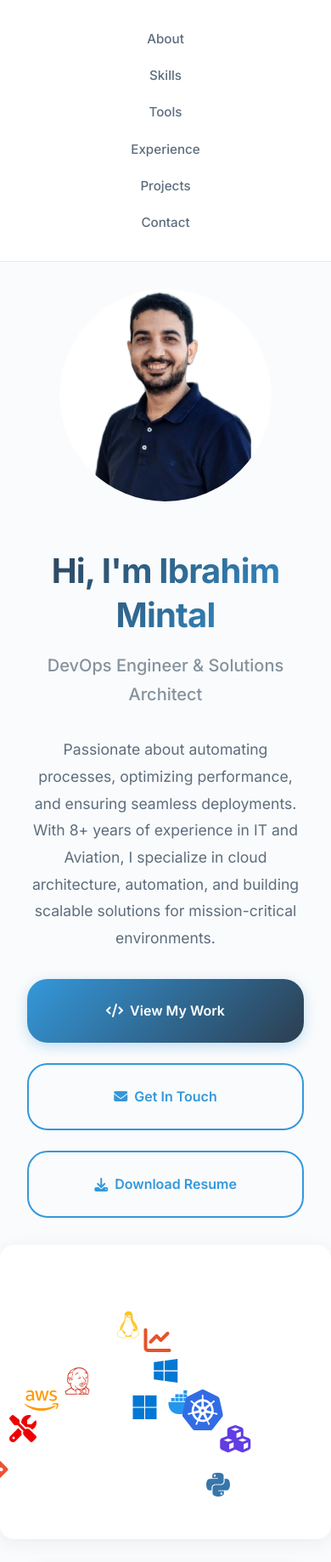
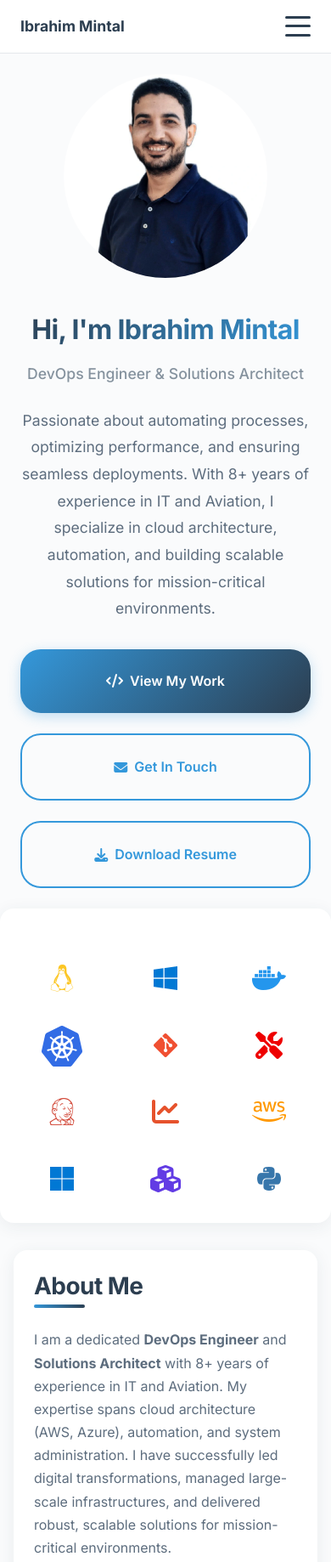
Before and after one commit to ibrahim-mintal/portfolio, a plain HTML site: page index.html in a window 390 px wide. Shown: the top 1838 px of the page at 85% size. Drawn offline with Linux system fonts and the light colour scheme.

Commit message:
make it mobile friendly

```diff
--- /dev/null
+++ b/enhanced_script.js
@@ -0,0 +1,22 @@
+document.addEventListener('DOMContentLoaded', () => {
+  const menuToggle = document.querySelector('.mobile-menu-toggle');
+  const navMenu = document.querySelector('.nav-menu');
+
+  menuToggle.addEventListener('click', () => {
+    const expanded = menuToggle.getAttribute('aria-expanded') === 'true' || false;
+    menuToggle.setAttribute('aria-expanded', !expanded);
+    menuToggle.classList.toggle('active');
+    navMenu.classList.toggle('active');
+  });
+
+  // Close menu when clicking a nav link (for better UX on mobile)
+  navMenu.querySelectorAll('a').forEach(link => {
+    link.addEventListener('click', () => {
+      if (navMenu.classList.contains('active')) {
+        menuToggle.setAttribute('aria-expanded', false);
+        menuToggle.classList.remove('active');
+        navMenu.classList.remove('active');
+      }
+    });
+  });
+});
--- a/enhanced_style.css
+++ b/enhanced_style.css
@@ -130,6 +130,61 @@ nav {
   transition: all 0.3s ease;
 }
 
+.nav-container {
+  max-width: 1200px;
+  margin: 0 auto;
+  display: flex;
+  justify-content: space-between;
+  align-items: center;
+  padding: var(--spacing-md) var(--spacing-lg);
+}
+
+.nav-brand {
+  display: none;
+}
+
+.brand-link {
+  font-weight: 700;
+  font-size: 1.25rem;
+  color: var(--primary);
+  text-decoration: none;
+}
+
+.mobile-menu-toggle {
+  display: none;
+  flex-direction: column;
+  justify-content: space-between;
+  width: 30px;
+  height: 24px;
+  background: none;
+  border: none;
+  cursor: pointer;
+  padding: 0;
+  z-index: 101;
+}
+
+.hamburger-line {
+  display: block;
+  width: 100%;
+  height: 3px;
+  background: var(--primary);
+  border-radius: 2px;
+  transition: all 0.3s ease;
+  transform-origin: center;
+}
+
+.mobile-menu-toggle.active .hamburger-line:nth-child(1) {
+  transform: rotate(45deg) translate(6px, 6px);
+}
+
+.mobile-menu-toggle.active .hamburger-line:nth-child(2) {
+  opacity: 0;
+}
+
+.mobile-menu-toggle.active .hamburger-line:nth-child(3) {
+  transform: rotate(-45deg) translate(6px, -6px);
+}
+
 .nav-menu {
   display: flex;
   justify-content: center;
@@ -137,9 +192,7 @@ nav {
   gap: var(--spacing-xl);
   list-style: none;
   margin: 0;
-  padding: var(--spacing-md) 0;
-  max-width: 1200px;
-  margin: 0 auto;
+  padding: 0;
 }
 
 .nav-menu li a {
@@ -743,79 +796,220 @@ footer nav a:hover {
 }
 
 /* Responsive Design */
+
+/* Tablet and Mobile Styles */
+@media (max-width: 1024px) {
+  .hero {
+    padding: var(--spacing-xl) var(--spacing-lg);
+  }
+
+  .hero-text {
+    flex: 1;
+    min-width: 280px;
+  }
+
+  .hero-image img {
+    width: 400px;
+    height: 400px;
+  }
+
+  .container {
+    margin: 0 var(--spacing-lg);
+    padding: var(--spacing-xl) var(--spacing-lg);
+  }
+
+  .tools-section {
+    padding: var(--spacing-xl) var(--spacing-lg);
+  }
+}
+
 @media (max-width: 768px) {
   :root {
     --spacing-xl: 2rem;
     --spacing-2xl: 3rem;
   }
 
-  .container {
-    margin: var(--spacing-lg);
-    padding: var(--spacing-lg);
+  /* Mobile Navigation */
+  .nav-brand {
+    display: block;
   }
 
+  .mobile-menu-toggle {
+    display: flex;
+  }
+
+  .nav-menu {
+    position: fixed;
+    top: 100%;
+    left: 0;
+    right: 0;
+    flex-direction: column;
+    background: rgba(255, 255, 255, 0.98);
+    backdrop-filter: blur(10px);
+    border-bottom: 1px solid var(--border);
+    padding: var(--spacing-lg);
+    gap: var(--spacing-md);
+    transform: translateY(-100%);
+    opacity: 0;
+    visibility: hidden;
+    transition: all 0.3s ease;
+    box-shadow: 0 4px 20px rgba(0, 0, 0, 0.1);
+  }
+
+  .nav-menu.active {
+    transform: translateY(0);
+    opacity: 1;
+    visibility: visible;
+  }
+
+  .nav-menu li {
+    width: 100%;
+    text-align: center;
+  }
+
+  .nav-menu li a {
+    display: block;
+    padding: var(--spacing-md) var(--spacing-lg);
+    font-size: 1rem;
+    width: 100%;
+    border-radius: var(--radius-md);
+  }
+
+  /* Hero Section */
   .hero {
     flex-direction: column;
     text-align: center;
     min-height: auto;
     padding: var(--spacing-xl) var(--spacing-lg);
+    gap: var(--spacing-xl);
+  }
+
+  .hero-text {
+    flex: none;
+    order: 2;
   }
 
   .hero-image {
     flex: none;
-    order: -1;
+    order: 1;
   }
 
   .hero-image img {
-    width: 250px;
-    height: 250px;
+    width: 280px;
+    height: 280px;
   }
 
-  .nav-menu {
-    flex-direction: column;
-    gap: var(--spacing-sm);
+  .hero-buttons {
+    justify-content: center;
+  }
+
+  /* Containers */
+  .container {
+    margin: 0 var(--spacing-md);
     padding: var(--spacing-lg);
   }
 
+  /* Tools Section - Mobile Friendly */
+  .tools-section {
+    padding: var(--spacing-lg);
+  }
+
+  .tools-logos {
+    display: grid !important;
+    grid-template-columns: repeat(auto-fit, minmax(80px, 1fr));
+    gap: var(--spacing-lg);
+    width: 100% !important;
+    height: auto !important;
+    justify-items: center;
+    align-items: center;
+  }
+
+  .tool-logo {
+    font-size: 2.5rem !important;
+    transform: none !important;
+  }
+
+  /* Skills and Projects */
   .skills-grid,
   .projects-grid {
     grid-template-columns: 1fr;
+    gap: var(--spacing-lg);
   }
 
+  /* Languages */
   .languages-list {
     flex-direction: column;
     align-items: center;
+    gap: var(--spacing-lg);
   }
 
+  .language-item {
+    min-width: 200px;
+  }
+
+  /* Certifications */
   .certification-item {
     flex-direction: column;
     align-items: flex-start;
     gap: var(--spacing-xs);
   }
 
-  .tools-logos {
-    width: 300px;
-    height: 300px;
+  /* Contact Form */
+  .contact-container {
+    flex-direction: column !important;
+    gap: var(--spacing-xl) !important;
   }
 
-  .tool-logo {
-    font-size: 2.5rem;
+  .container-contact-form,
+  .container-contact-info {
+    flex: none !important;
+    min-width: auto !important;
+    width: 100% !important;
   }
 
-  .tools-logos .tool-logo:nth-child(1) { transform: rotate(0deg) translateX(120px) rotate(0deg); }
-  .tools-logos .tool-logo:nth-child(2) { transform: rotate(32.727deg) translateX(120px) rotate(-32.727deg); }
-  .tools-logos .tool-logo:nth-child(3) { transform: rotate(65.455deg) translateX(120px) rotate(-65.455deg); }
-  .tools-logos .tool-logo:nth-child(4) { transform: rotate(98.182deg) translateX(120px) rotate(-98.182deg); }
-  .tools-logos .tool-logo:nth-child(5) { transform: rotate(130.909deg) translateX(120px) rotate(-130.909deg); }
-  .tools-logos .tool-logo:nth-child(6) { transform: rotate(163.636deg) translateX(120px) rotate(-163.636deg); }
-  .tools-logos .tool-logo:nth-child(7) { transform: rotate(196.364deg) translateX(120px) rotate(-196.364deg); }
-  .tools-logos .tool-logo:nth-child(8) { transform: rotate(229.091deg) translateX(120px) rotate(-229.091deg); }
-  .tools-logos .tool-logo:nth-child(9) { transform: rotate(261.818deg) translateX(120px) rotate(-261.818deg); }
-  .tools-logos .tool-logo:nth-child(10) { transform: rotate(294.545deg) translateX(120px) rotate(-294.545deg); }
-  .tools-logos .tool-logo:nth-child(11) { transform: rotate(327.273deg) translateX(120px) rotate(-327.273deg); }
+  .contact-form {
+    max-width: none;
+  }
+
+  /* Footer */
+  footer nav a {
+    display: block;
+    margin: var(--spacing-xs) 0;
+  }
 }
 
 @media (max-width: 480px) {
+  :root {
+    --spacing-lg: 1.5rem;
+    --spacing-xl: 2rem;
+    --spacing-2xl: 2.5rem;
+  }
+
+  .nav-container {
+    padding: var(--spacing-sm) var(--spacing-md);
+  }
+
+  .brand-link {
+    font-size: 1.1rem;
+  }
+
+  .hero {
+    padding: var(--spacing-lg) var(--spacing-md);
+  }
+
+  .hero-text h1 {
+    font-size: 2rem;
+  }
+
+  .hero-text .subtitle {
+    font-size: 1.1rem;
+  }
+
+  .hero-image img {
+    width: 240px;
+    height: 240px;
+  }
+
   .hero-buttons {
     flex-direction: column;
     width: 100%;
@@ -824,32 +1018,53 @@ footer nav a:hover {
   .btn {
     justify-content: center;
     width: 100%;
+    padding: var(--spacing-md);
+    font-size: 1rem;
+  }
+
+  .container {
+    margin: 0 var(--spacing-sm);
+    padding: var(--spacing-md);
+  }
+
+  .tools-logos {
+    grid-template-columns: repeat(auto-fit, minmax(70px, 1fr));
+    gap: var(--spacing-md);
+  }
+
+  .tool-logo {
+    font-size: 2rem !important;
+  }
+
+  .section-title {
+    font-size: 1.75rem;
+  }
+
+  .skill-category,
+  .project-card {
+    padding: var(--spacing-lg);
+  }
+
+  .contact-form input,
+  .contact-form textarea,
+  .contact-form select {
+    padding: var(--spacing-md);
   }
 
   .contact-form button {
     align-self: stretch;
+    padding: var(--spacing-md);
+    font-size: 1rem;
   }
 
-  .tools-logos {
-    width: 250px;
-    height: 250px;
+  footer {
+    padding: var(--spacing-xl) var(--spacing-md);
   }
 
-  .tool-logo {
-    font-size: 2rem;
+  footer .social-icons a {
+    font-size: 1.25rem;
+    margin: 0 var(--spacing-sm);
   }
-
-  .tools-logos .tool-logo:nth-child(1) { transform: rotate(0deg) translateX(100px) rotate(0deg); }
-  .tools-logos .tool-logo:nth-child(2) { transform: rotate(32.727deg) translateX(100px) rotate(-32.727deg); }
-  .tools-logos .tool-logo:nth-child(3) { transform: rotate(65.455deg) translateX(100px) rotate(-65.455deg); }
-  .tools-logos .tool-logo:nth-child(4) { transform: rotate(98.182deg) translateX(100px) rotate(-98.182deg); }
-  .tools-logos .tool-logo:nth-child(5) { transform: rotate(130.909deg) translateX(100px) rotate(-130.909deg); }
-  .tools-logos .tool-logo:nth-child(6) { transform: rotate(163.636deg) translateX(100px) rotate(-163.636deg); }
-  .tools-logos .tool-logo:nth-child(7) { transform: rotate(196.364deg) translateX(100px) rotate(-196.364deg); }
-  .tools-logos .tool-logo:nth-child(8) { transform: rotate(229.091deg) translateX(100px) rotate(-229.091deg); }
-  .tools-logos .tool-logo:nth-child(9) { transform: rotate(261.818deg) translateX(100px) rotate(-261.818deg); }
-  .tools-logos .tool-logo:nth-child(10) { transform: rotate(294.545deg) translateX(100px) rotate(-294.545deg); }
-  .tools-logos .tool-logo:nth-child(11) { transform: rotate(327.273deg) translateX(100px) rotate(-327.273deg); }
 }
 
 /* Accessibility */
--- a/index.html
+++ b/index.html
@@ -17,6 +17,15 @@
 <body>
   <!-- Navigation -->
   <nav role="navigation" aria-label="Main Navigation">
+    <div class="nav-container">
+      <div class="nav-brand">
+        <a href="#home" class="brand-link">Ibrahim Mintal</a>
+      </div>
+      <button class="mobile-menu-toggle" aria-label="Toggle navigation menu" aria-expanded="false">
+        <span class="hamburger-line"></span>
+        <span class="hamburger-line"></span>
+        <span class="hamburger-line"></span>
+      </button>
       <ul class="nav-menu" role="menubar">
         <li role="none"><a href="#about" class="nav-link link-underline" role="menuitem" tabindex="0">About</a></li>
         <li role="none"><a href="#skills" class="nav-link link-underline" role="menuitem" tabindex="0">Skills</a></li>
@@ -25,6 +34,7 @@
         <li role="none"><a href="#projects" class="nav-link link-underline" role="menuitem" tabindex="0">Projects</a></li>
         <li role="none"><a href="#contact" class="nav-link link-underline" role="menuitem" tabindex="0">Contact</a></li>
       </ul>
+    </div>
   </nav>
 
   <!-- Hero Section -->
@@ -542,6 +552,7 @@
   </footer>
 
   <!-- JavaScript -->
+  <script src="enhanced_script.js"></script>
   <script>
     // Smooth scrolling for navigation links
     document.querySelectorAll('a[href^="#"]').forEach(anchor => {
```
Also changed, not shown: 1 other file. Lines whose indentation alone changed are shown as unchanged.
